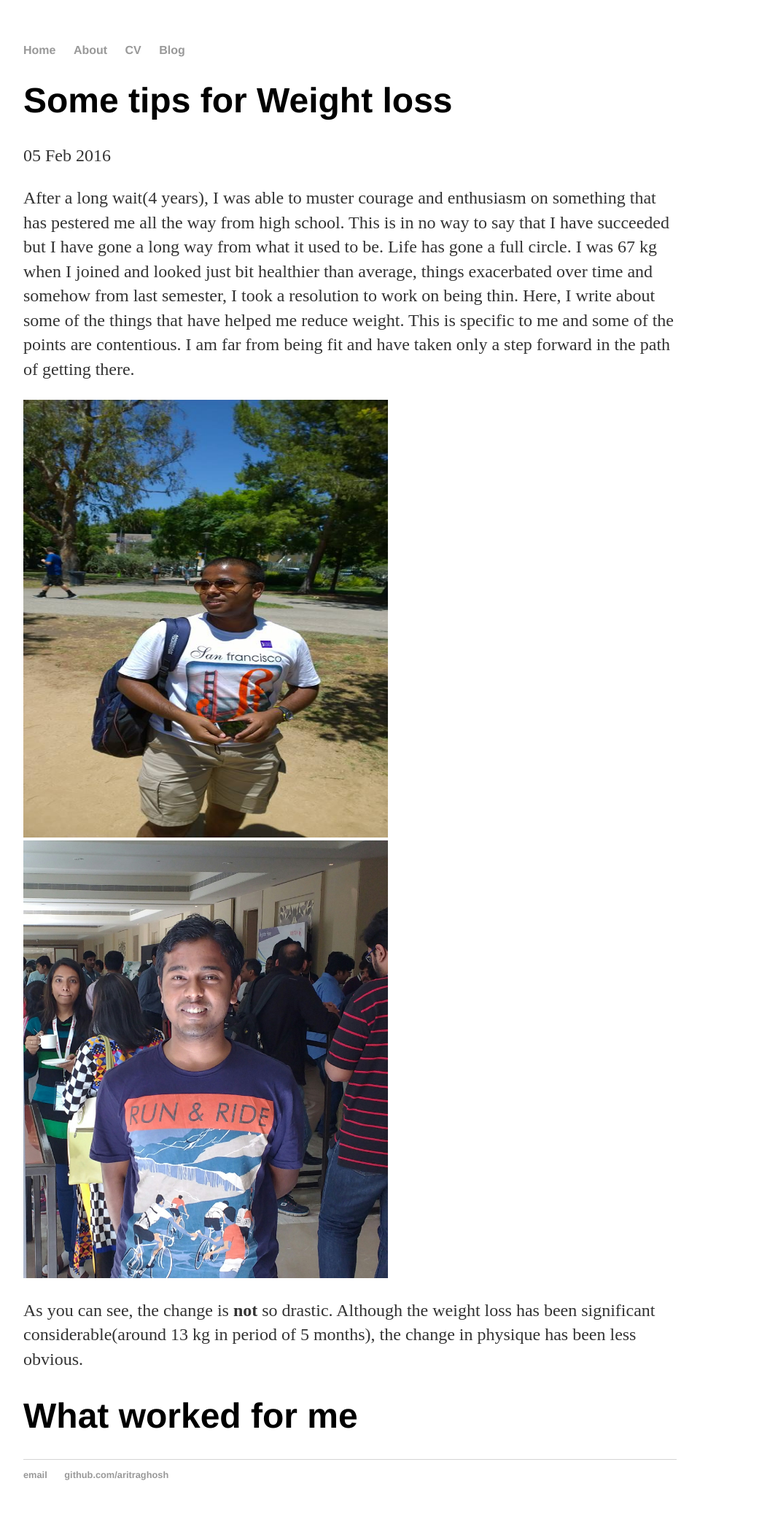
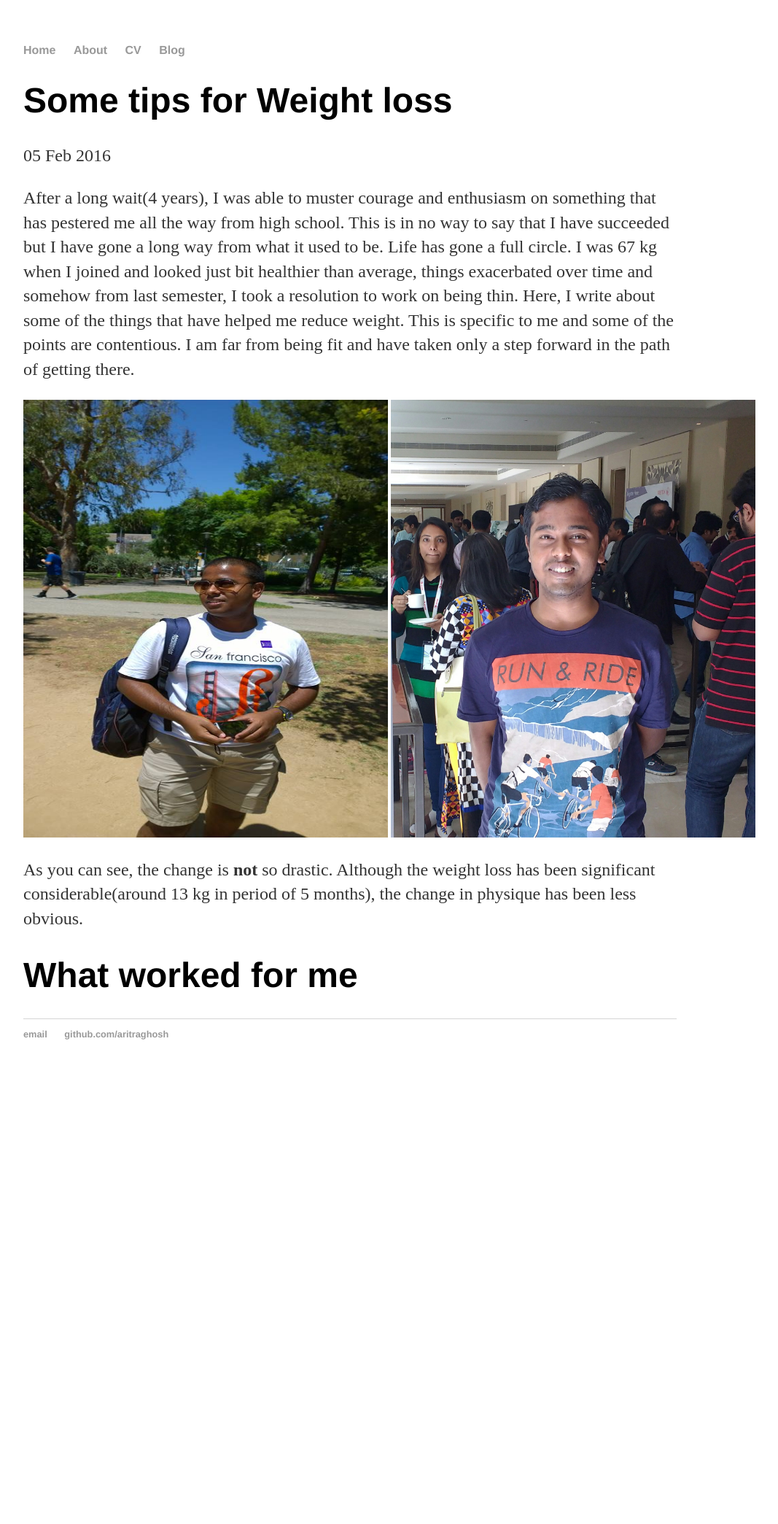
Before and after one commit to aritraghosh/aritraghosh.github.io, a Jekyll site: the page built from _posts/2016-02-05-some-tips-for-weight-loss.md, in a window 1280 px wide. Shown: the whole page at 73% size, without its empty margins (160-1227 px from the left). Built offline with Jekyll 4.4.1, drawn with Linux system fonts in a browser that asks for light colours; after the commit the page ends 1485 px from its top, so only the background shows below that.

Commit message:
Update 2016-02-05-some-tips-for-weight-loss.md

```diff
--- a/_posts/2016-02-05-some-tips-for-weight-loss.md
+++ b/_posts/2016-02-05-some-tips-for-weight-loss.md
@@ -8,7 +8,7 @@
 
 
 
-<div style="width:1000px; margin:0 auto;">
+<div style="width:1100px; margin:0 auto;">
 <img src="https://aritraghosh.github.io/images/Aritra_old.jpg" alt="Old me" style="align: left;width: 500px ;height: 600px;"/>
 <img src="https://aritraghosh.github.io/images/IMG_20160123_091910.jpg" alt="Now" style="align: right;width: 500px;  height: 600px;"/>
 </div>
```
